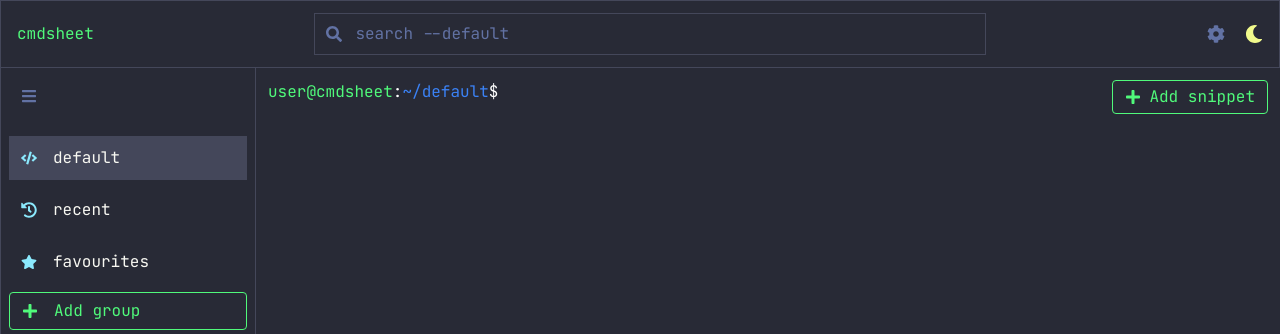
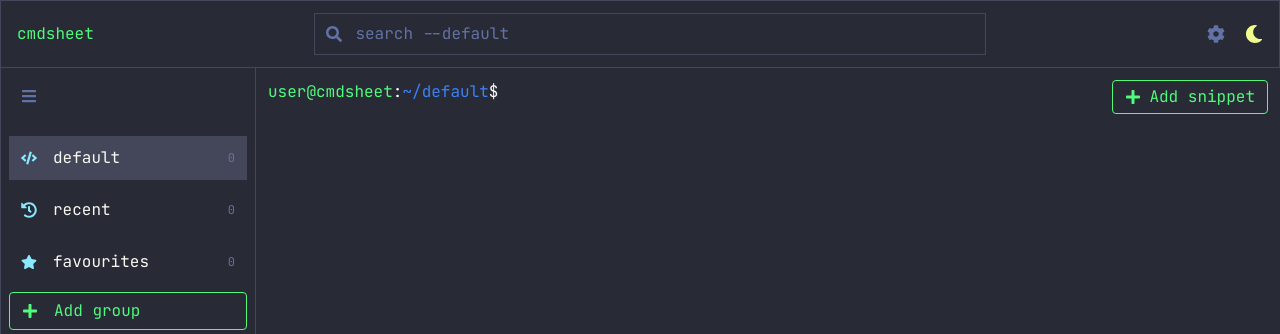
Before and after one commit to alien5516788/cmdsheet, a React (Vite) app in the folder src-vite/: page /group/default in a window 1280 px wide. Shown: the top 334 px of the page. Built offline with nearby package versions, Linux system fonts and the light colour scheme.

Commit message:
Fixed default group item count issue. Fixed minor ui issues.

```diff
--- a/src-vite/src/pages/dashboard/dashboard.tsx
+++ b/src-vite/src/pages/dashboard/dashboard.tsx
@@ -6,12 +6,12 @@ import { FaPlus } from "react-icons/fa";
 import { useParams } from "react-router-dom";
 
 export default function Dashboard() {
-  // Extract groupId from URL params
+  // Extract groupId from url params
   const params = useParams();
   const { groupId } = params;
 
   // Dashboard is required to which group to display snippets from
-  // Group name is set from the sidebar
+  // Since dashboard does not fetch group details, groupName is set from the sidebar
   const [groupName, setGroupName] = useState<string>("default");
 
   // Fetch snippet list from API
@@ -25,16 +25,16 @@ export default function Dashboard() {
   >([]);
 
   useEffect(() => {
-    async function fetchSnippets() {
+    async function fetch_snippets() {
       try {
         const snippets = await pywebview.api.get_snippets(groupId);
         setSnippets(snippets);
       } catch (err) {
-        console.error("Failed to fetch groups:", err);
+        await pywebview.api.print_log("Log: Failed to fetch snippets\n" + err);
       }
     }
 
-    fetchSnippets();
+    fetch_snippets();
   }, [groupId]);
 
   return (
--- a/src-vite/src/pages/dashboard/groupcard.tsx
+++ b/src-vite/src/pages/dashboard/groupcard.tsx
@@ -2,18 +2,54 @@ import { useState } from "react";
 import { FaLayerGroup, FaTrash } from "react-icons/fa";
 import { useNavigate } from "react-router-dom";
 
-interface GroupItemProps {
+// default, recent, favourites groups are permanent and cannot be deleted
+// This component is made specifically for the default, recent, and favourites groups
+interface DefaultGroupCardProps {
+  name: string;
+  count: number;
+  icon: React.ReactNode;
+  groupName: string;
+  setGroupName: React.Dispatch<React.SetStateAction<string>>;
+  collapsed: boolean;
+}
+
+export function DefaultGroupCard(props: DefaultGroupCardProps) {
+  const { setGroupName, groupName, name, count, icon, collapsed } = props;
+  const navigate = useNavigate();
+
+  return (
+    <button
+      className={`flex items-center gap-3 px-3 py-2 text-[#f8f8f2] hover:bg-[#44475a] transition
+      ${name === groupName ? "bg-[#44475a]" : ""}`}
+      onClick={() => {
+        setGroupName(name);
+        navigate(`/group/${name}`);
+      }}
+    >
+      <span className="text-[#8be9fd] flex items-center w-5 h-7">{icon}</span>
+      {!collapsed && (
+        <>
+          <span className="flex items-center h-7">{name}</span>
+          <span className="text-xs text-[#6272a4] ml-auto">{count}</span>
+        </>
+      )}
+    </button>
+  );
+}
+
+// Apart from the default, recent, and favourites groups, custom groups are rendered with this component
+interface GroupCardProps {
   id: string;
   name: string;
   count: number;
-  collapsed: boolean;
+  groupName: string;
   setGroupName: React.Dispatch<
     React.SetStateAction<"default" | "recent" | "favourites" | string>
   >;
-  groupName: string;
+  collapsed: boolean;
 }
 
-export default function GroupCard(props: GroupItemProps) {
+export default function GroupCard(props: GroupCardProps) {
   const { id, name, count, collapsed, setGroupName, groupName } = props;
 
   const navigate = useNavigate();
--- a/src-vite/src/pages/dashboard/navbar.tsx
+++ b/src-vite/src/pages/dashboard/navbar.tsx
@@ -1,4 +1,5 @@
 import { FaCog, FaMoon, FaSearch } from "react-icons/fa";
+import { Link } from "react-router-dom";
 
 interface NavbarProps {
   groupName: string;
@@ -11,7 +12,9 @@ export default function Navbar(props: NavbarProps) {
     <nav className="bg-[#282a36] border border-[#44475a] px-4 py-3">
       <div className="flex items-center justify-between gap-4">
         {/* Logo */}
-        <div className="text-[#50fa7b]">cmdsheet</div>
+        <div className="text-[#50fa7b]">
+          <Link to="/">cmdsheet</Link>
+        </div>
 
         {/* Search bar */}
         <div className="flex-1 max-w-2xl relative">
--- a/src-vite/src/pages/dashboard/sidebar.tsx
+++ b/src-vite/src/pages/dashboard/sidebar.tsx
@@ -1,34 +1,6 @@
 import { useEffect, useState } from "react";
 import { FaBars, FaCode, FaHistory, FaPlus, FaStar } from "react-icons/fa";
-import GroupCard from "./groupcard";
-import { useNavigate } from "react-router-dom";
-
-interface SidebarItemProps {
-  setGroupName: React.Dispatch<React.SetStateAction<string>>;
-  groupName: string;
-  label: string;
-  icon: React.ReactNode;
-  collapsed: boolean;
-}
-
-function SidebarItem(props: SidebarItemProps) {
-  const { setGroupName, groupName, label, icon, collapsed } = props;
-  const navigate = useNavigate();
-
-  return (
-    <button
-      className={`flex items-center gap-3 px-3 py-2 text-[#f8f8f2] hover:bg-[#44475a] transition
-      ${label === groupName ? "bg-[#44475a]" : ""}`}
-      onClick={() => {
-        setGroupName(label);
-        navigate(`/group/${label}`);
-      }}
-    >
-      <span className="text-[#8be9fd] flex items-center w-5 h-7">{icon}</span>
-      {!collapsed && <span className="flex items-center h-7">{label}</span>}
-    </button>
-  );
-}
+import GroupCard, { DefaultGroupCard } from "./groupcard";
 
 interface SidebarProps {
   setGroupName: React.Dispatch<React.SetStateAction<string>>;
@@ -41,10 +13,6 @@ export default function Sidebar(props: SidebarProps) {
   // Collapse sidebar
   const [collapsed, setCollapsed] = useState(false);
 
-  function toggleSidebar() {
-    setCollapsed(!collapsed);
-  }
-
   // Fetch group list from API
   const [groups, setGroups] = useState<
     {
@@ -55,16 +23,16 @@ export default function Sidebar(props: SidebarProps) {
   >([]);
 
   useEffect(() => {
-    async function fetchGroups() {
+    async function fetch_groups() {
       try {
         const groups = await pywebview.api.get_groups();
         setGroups(groups);
       } catch (err) {
-        console.error("Failed to fetch groups:", err);
+        await pywebview.api.print_log("Log: Failed to fetch groups\n" + err);
       }
     }
 
-    fetchGroups();
+    fetch_groups();
   }, []);
 
   return (
@@ -75,7 +43,7 @@ export default function Sidebar(props: SidebarProps) {
       {/* Collapse Button */}
       <div className="flex justify-start p-5">
         <button
-          onClick={toggleSidebar}
+          onClick={() => setCollapsed(!collapsed)}
           className="text-[#6272a4] hover:text-[#bd93f9]"
         >
           <FaBars />
@@ -85,22 +53,25 @@ export default function Sidebar(props: SidebarProps) {
       {/* Links */}
       <nav className="flex flex-col gap-2 px-2 flex-1 min-h-0 p-3">
         {/* default, recent, favourites are permanent groups */}
-        <SidebarItem
-          label="default"
+        <DefaultGroupCard
+          name="default"
+          count={groups.find((g) => g.id === "default")?.count || 0}
           groupName={groupName}
           setGroupName={setGroupName}
           icon={<FaCode />}
           collapsed={collapsed}
         />
-        <SidebarItem
-          label="recent"
+        <DefaultGroupCard
+          name="recent"
+          count={groups.find((g) => g.id === "recent")?.count || 0}
           groupName={groupName}
           setGroupName={setGroupName}
           icon={<FaHistory />}
           collapsed={collapsed}
         />
-        <SidebarItem
-          label="favourites"
+        <DefaultGroupCard
+          name="favourites"
+          count={groups.find((g) => g.id === "favourites")?.count || 0}
           groupName={groupName}
           setGroupName={setGroupName}
           icon={<FaStar />}
@@ -111,7 +82,6 @@ export default function Sidebar(props: SidebarProps) {
         <button
           className="text-[#50fa7b] hover:text-[#8be9fd] transition flex items-center gap-3 px-3 py-1
           border border-[#50fa7b] hover:border-[#bd93f9] rounded"
-          onClick={() => setCollapsed(false)}
         >
           <span className="flex items-center w-5 h-7">
             <FaPlus />
@@ -124,8 +94,9 @@ export default function Sidebar(props: SidebarProps) {
         {/* Custom groups */}
         <div className="mt-2 flex flex-col gap-1 flex-1 overflow-y-auto pr-1 min-h-0">
           {groups
-            .filter((group) =>
-              !["default", "recent", "favourites"].includes(group.id),
+            .filter(
+              (group) =>
+                !["default", "recent", "favourites"].includes(group.id),
             )
             .map((group) => (
               <GroupCard
--- a/src-vite/src/pages/home.tsx
+++ b/src-vite/src/pages/home.tsx
@@ -18,9 +18,10 @@ function HomeAction(props: HomeActionProps) {
 
 export default function Home() {
   return (
-    <div className="h-full m-20 border border-[#44475a] rounded-sm flex-col items-center justify-center">
+    <div className="h-screen p-20">
+      <div className="h-full border border-[#44475a] rounded-sm flex-col justify-between">
         {/* Header */}
-      <div className="mt-20 mb-60 text-center">
+        <div className="mt-20 mb-32 text-center">
           <h1 className="text-3xl text-[#f8f8f2] mb-2">CmdSheet</h1>
           <p className="text-[#6272a4]">
             Your personal command and snippet workspace
@@ -68,5 +69,6 @@ export default function Home() {
           </div>
         </div>
       </div>
+    </div>
   );
 }
```
Also changed, not shown: 2 other files (tests, documents, lock files or other folders). Lines whose indentation alone changed are shown as unchanged.
